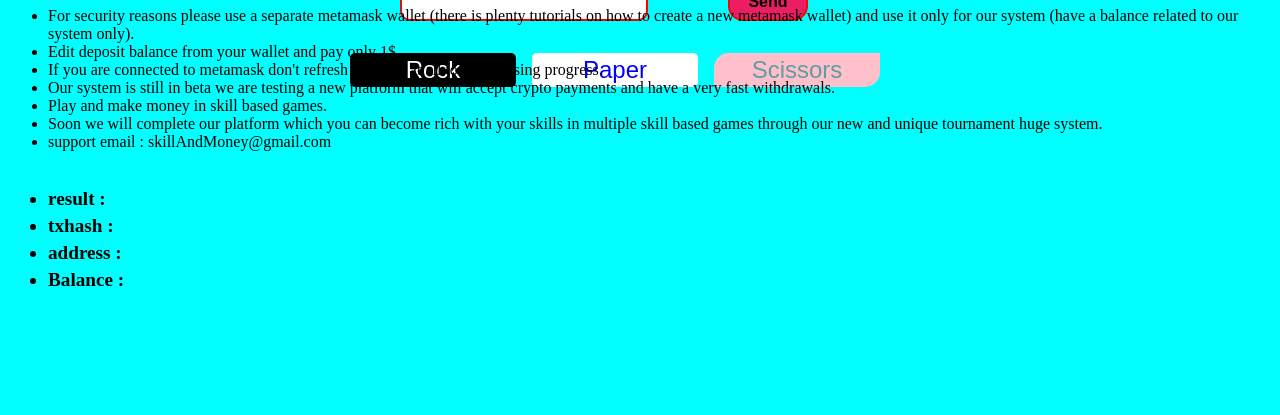
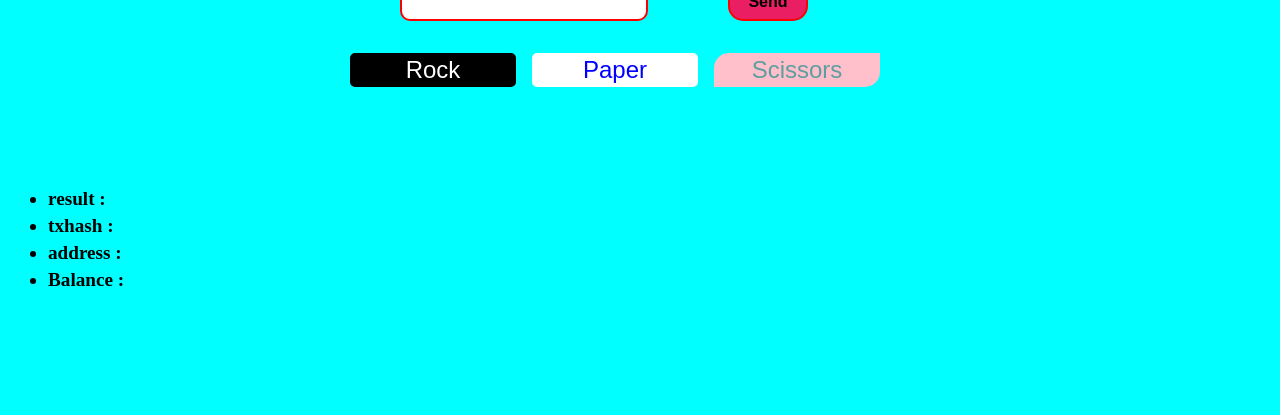
Before and after one commit to adidastaz/moneyAndSkill.com, a plain HTML site: page client/index.html in a window 1280 px wide. Shown: the part 385-800 px from the top of the page. Drawn offline with nearby package versions, Linux system fonts and the light colour scheme; no server answers.

Commit message:
Update index.html

```diff
--- a/client/index.html
+++ b/client/index.html
@@ -41,26 +41,6 @@
             <li id="address">address : </li>
 
             <li id="yourBalance">Balance : </li>
-        </ul>
-    </div>
-
-
-    <div class="description">
-        <h1 class="descriptionTitle">Please Read before using our system</h1>
-        <ul id="descriptionList">
-            <li>For security reasons please use a separate metamask wallet (there is plenty tutorials on how to create a new metamask wallet) and use it only for our system (have a balance related to our system only).</li>
-
-            <li>Edit deposit balance from your wallet and pay only 1$</li>
-
-            <li>If you are connected to metamask don't refresh the page at all to avoid losing progress.</li>
-
-            <li>Our system is still in beta we are testing a new platform that will accept crypto payments and have a very fast withdrawals.</li>
-
-            <li>Play and make money in skill based games.</li>
-
-            <li>Soon we will complete our platform which you can become rich with your skills in multiple skill based games through our new and unique tournament huge system.</li>
-
-            <li>support email : skillAndMoney@gmail.com</li>
         </ul>
     </div>
 
```
